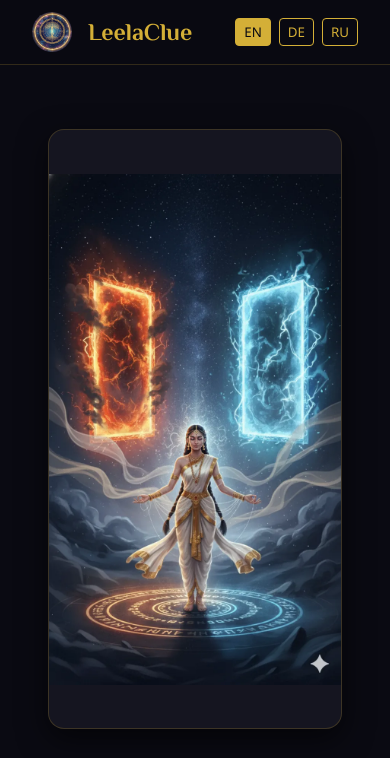
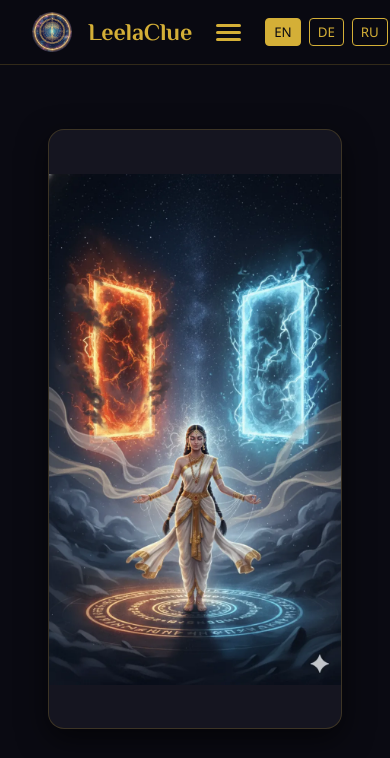
Before and after one commit to leelaclue/leelaclue.github.io, a plain HTML site: page index.html in a window 390 px wide. Shown: the top 758 px of the page. Drawn offline with nearby package versions, Linux system fonts and the light colour scheme.

Commit message:
humburger button

```diff
--- a/assets/css/style.css
+++ b/assets/css/style.css
@@ -39,7 +39,12 @@
   }
 
   .hamburger {
-    display: flex;
+    display: flex !important;
+    order: 3;
+  }
+
+  .lang-switch {
+    order: 4;
   }
 
   .hero-content {
```
